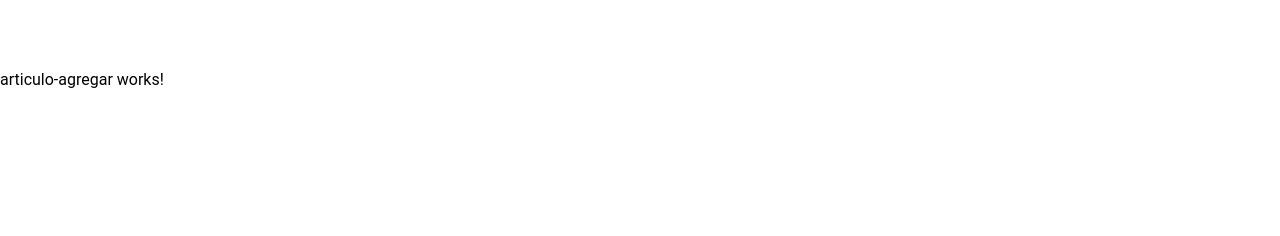
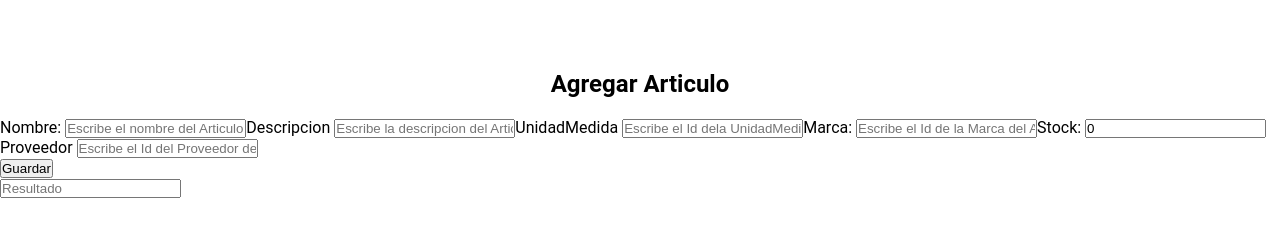
Before and after one commit to AlexiSkyline/Inventario-Prueba-Angular, an Angular app: page /Articulo in a window 1280 px wide. Shown: the part 272-508 px from the top of the page. Built offline with nearby package versions, Linux system fonts and the light colour scheme; no server answers.

Commit message:
Agregamos el formulario para agregar nuevo Articulo

```diff
--- a/src/Models/Articulo.ts
+++ b/src/Models/Articulo.ts
@@ -6,4 +6,6 @@
     idMarca: string = "";
     stock: number = 0;
     idProveedor: string = "";
+    exito: boolean = true;
+    mensaje: string = "";
 }
--- a/src/app/articulo-agregar/articulo-agregar.component.html
+++ b/src/app/articulo-agregar/articulo-agregar.component.html
@@ -1 +1,62 @@
-<p>articulo-agregar works!</p>
+<div>
+    <h1>Agregar Articulo</h1>
+
+    <form #form="ngForm" (ngSubmit)="guardarArticulo()">
+        <div class="form-group">
+            <label>Nombre:  </label>
+            <input
+                type="text"
+                placeholder="Escribe el nombre del Articulo"
+                name="nombre"
+                [(ngModel)]="ArticuloService.formData.nombre"
+            />
+            <label>Descripcion  </label>
+            <input
+                type="text"
+                placeholder="Escribe la descripcion del Articulo"
+                name="descripcion"
+                [(ngModel)]="ArticuloService.formData.descripcion"
+            />
+            <label>UnidadMedida  </label>
+            <input
+                type="text"
+                placeholder="Escribe el Id dela UnidadMedida del Articulo"
+                name="idUnidadMedida"
+                [(ngModel)]="ArticuloService.formData.idUnidadMedida"
+            />
+            <label>Marca:  </label>
+            <input
+                type="text"
+                placeholder="Escribe el Id de la Marca del Articulo"
+                name="idMarca"
+                [(ngModel)]="ArticuloService.formData.idMarca"
+            />
+            <label>Stock:  </label>
+            <input
+                type="number"
+                placeholder="Stock del Articulo"
+                name="stock"
+                [(ngModel)]="ArticuloService.formData.stock"
+            />
+            <label>Proveedor </label>
+            <input
+                type="text"
+                placeholder="Escribe el Id del Proveedor del Articulo"
+                name="idProveedor"
+                [(ngModel)]="ArticuloService.formData.idProveedor"
+            />
+        </div>
+
+        <div class="form-group">
+            <input type="submit" value="Guardar"/>
+        </div>
+
+        <input
+            type="text"
+            placeholder="Resultado"
+            name="resultado"
+            [(ngModel)]="ArticuloService.apiResponse.mensaje"
+            readonly
+        />
+    </form>
+</div>
```
